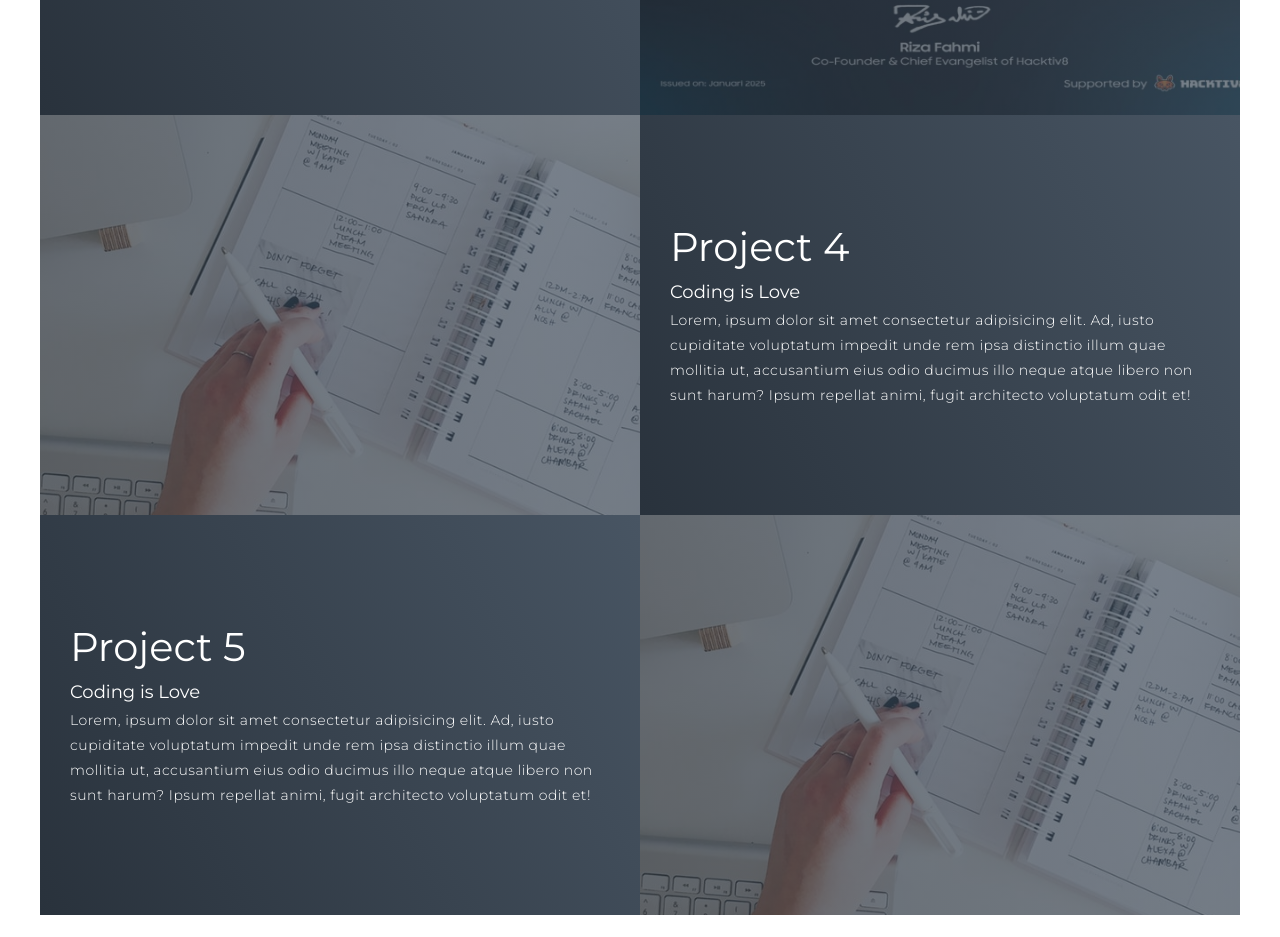
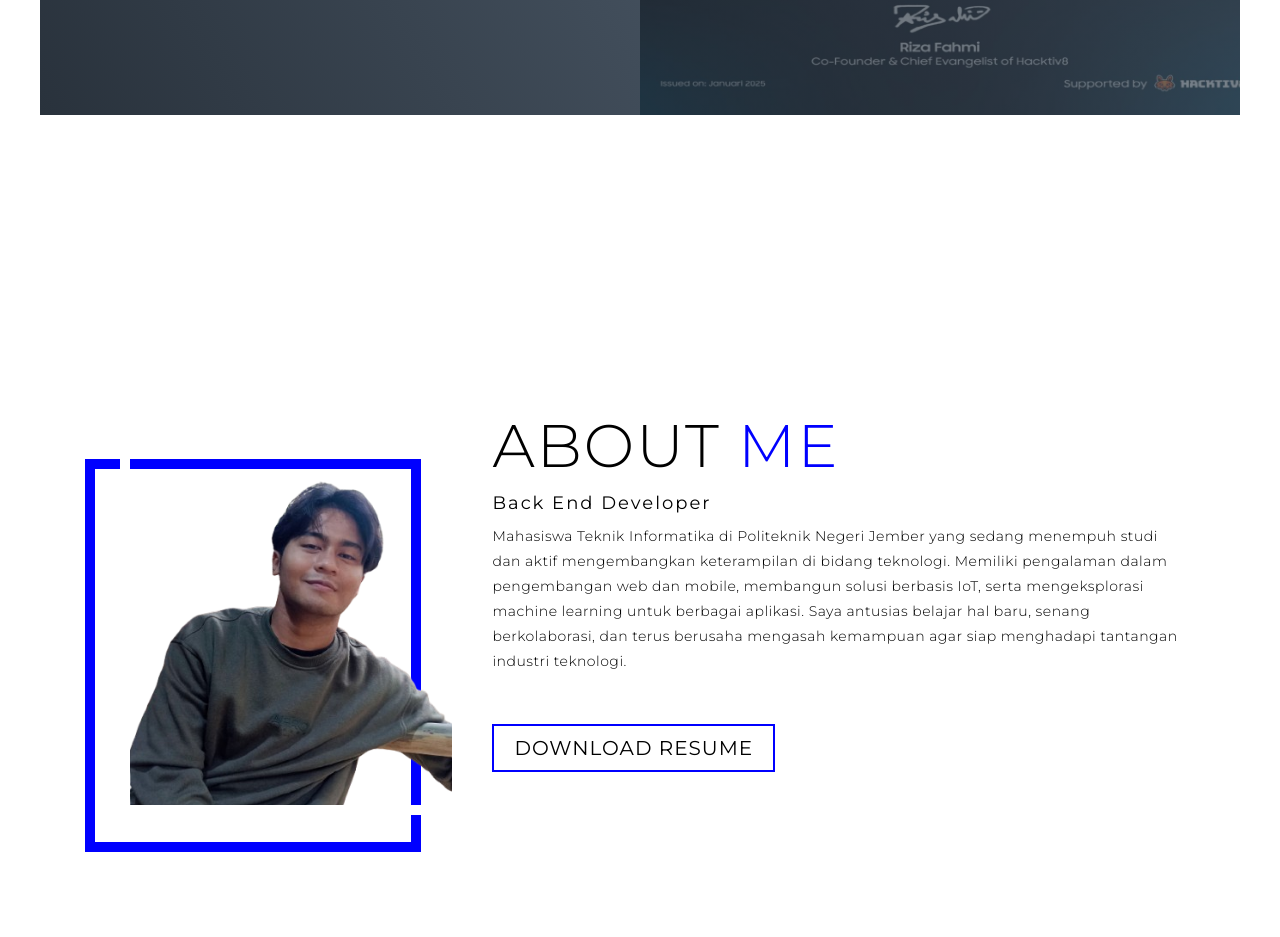
Before and after one commit to Syahroni12/portfolioku, a plain HTML site: page index.html in a window 1280 px wide. Shown: the part 5375-6312 px from the top of the page. Drawn offline with Linux system fonts and the light colour scheme.

Commit message:
revisi porto

```diff
--- a/index.html
+++ b/index.html
@@ -246,7 +246,7 @@
               <img src="./img/Sertifikat SIC6 Stage 1_page-0001.jpg" alt="img" />
             </div>
           </div>
-          <div class="project-item">
+          <!-- <div class="project-item">
             <div class="project-info">
               <h1>Project 4</h1>
               <h2>Coding is Love</h2>
@@ -261,8 +261,8 @@
             <div class="project-img">
               <img src="./img/img-1.png" alt="img" />
             </div>
-          </div>
-          <div class="project-item">
+          </div> -->
+          <!-- <div class="project-item">
             <div class="project-info">
               <h1>Project 5</h1>
               <h2>Coding is Love</h2>
@@ -277,7 +277,7 @@
             <div class="project-img">
               <img src="./img/img-1.png" alt="img" />
             </div>
-          </div>
+          </div> -->
         </div>
       </div>
     </section>
@@ -288,7 +288,7 @@
       <div class="about container">
         <div class="col-left">
           <div class="about-img">
-            <img src="./img/aku 1.jpg" alt="img" />
+            <img src="./img/aku.png" alt="img" />
           </div>
         </div>
         <div class="col-right">
```
Also changed, not shown: img/aku.jpg (added), img/aku.png (added).
